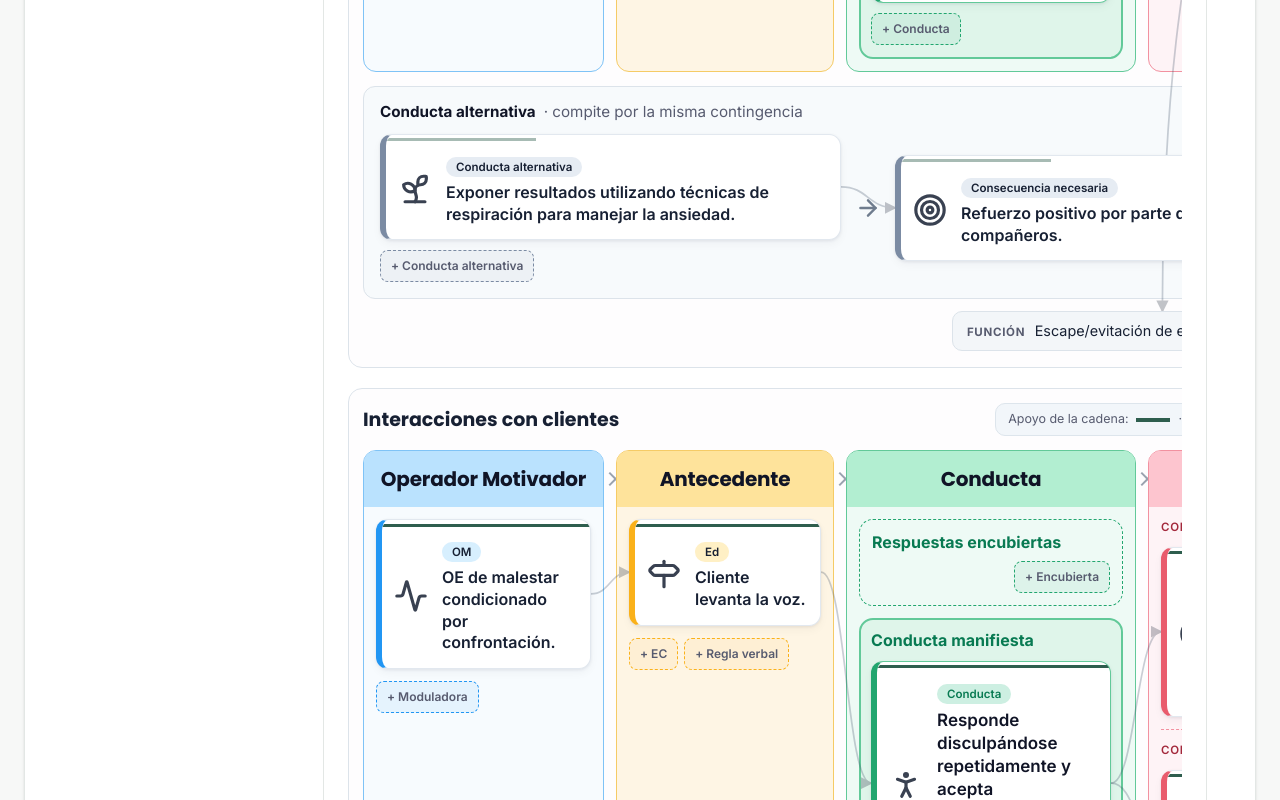
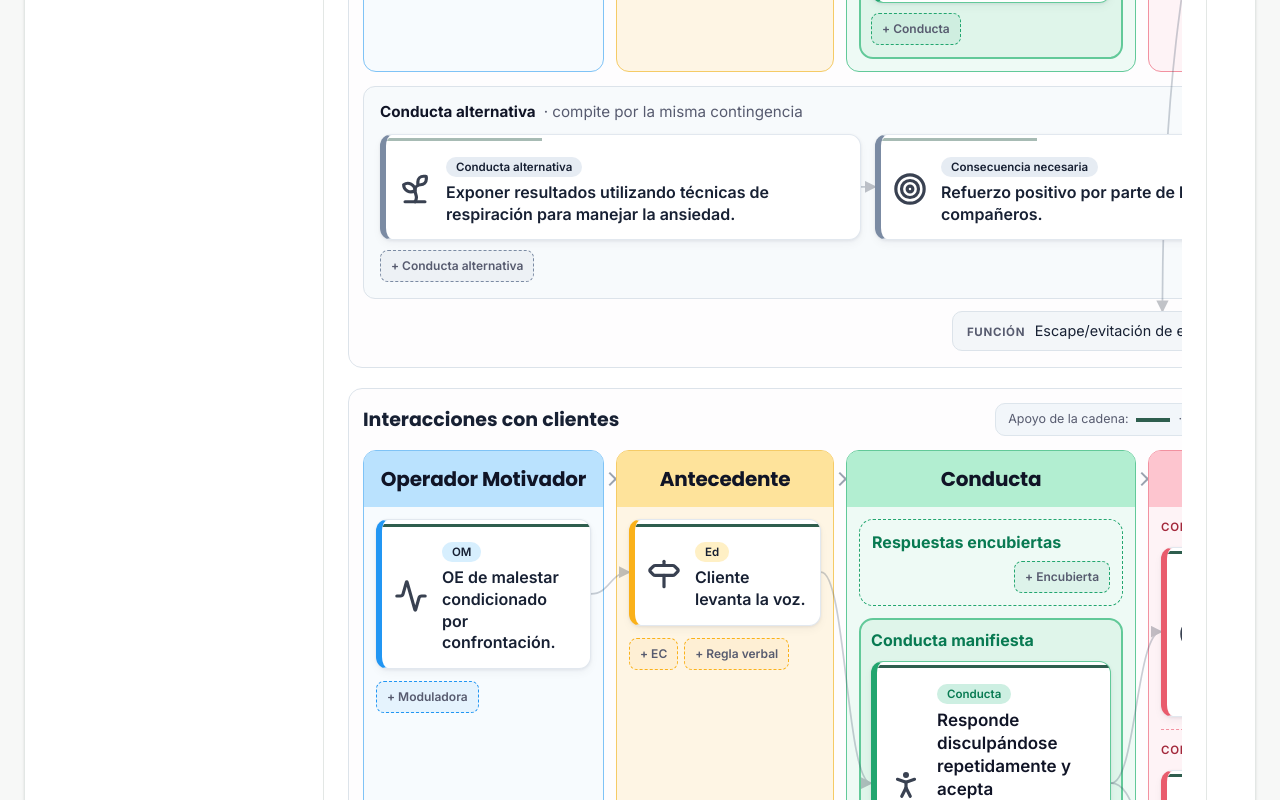
Before and after one commit to catcodesss/PAGINANALISIS, a Next.js app: page /maqueta in a window 1280 px wide. Shown: the part 2680-3480 px from the top of the page. Built offline with nearby package versions, Linux system fonts and the light colour scheme.

Commit message:
Quitar la flecha entre conducta alternativa y consecuencia necesaria
Sobraba: ahora son dos tarjetas lado a lado sin nada en medio.

Co-Authored-By: Claude Sonnet 5 <noreply@anthropic.com>

```diff
--- a/components/grafo/afc.module.css
+++ b/components/grafo/afc.module.css
@@ -428,16 +428,9 @@
 .alternativaCabecera strong { color: var(--afc-text-title); font-weight: 700; }
 .alternativaFila {
   display: grid;
-  grid-template-columns: minmax(0, 1fr) auto minmax(0, 1fr);
+  grid-template-columns: minmax(0, 1fr) minmax(0, 1fr);
   gap: 14px;
-  align-items: center;
-}
-.flecha {
-  width: 26px;
-  height: 26px;
-  color: var(--afc-line);
-  opacity: .7;
-  pointer-events: none;
+  align-items: start;
 }
 
 /* ---------- Función ---------- */
--- a/components/grafo/estilos/afc.tsx
+++ b/components/grafo/estilos/afc.tsx
@@ -1,7 +1,7 @@
 "use client";
 
 import { Fragment, useLayoutEffect, useRef, useState, type PointerEvent as EventoPuntero, type ReactNode } from "react";
-import { ArrowRight, GripVertical } from "lucide-react";
+import { GripVertical } from "lucide-react";
 import type { AnalisisFuncional } from "@/lib/types";
 import {
   apoyoCadena,
@@ -200,7 +200,6 @@ export default function VistaAFC({ analisis, nodos, renderNodo, renderAgregar, o
                   {alternativas.map((n) => <Fragment key={n.id}>{renderNodo(n)}</Fragment>)}
                   {renderAgregar("conducta", situacion.id, true)}
                 </div>
-                <ArrowRight className={s.flecha} strokeWidth={2.25} aria-hidden="true" />
                 <div className={s.lista}>
                   {necesarias.map((n) => <Fragment key={n.id}>{renderNodo(n)}</Fragment>)}
                   {renderAgregar("inmediata", situacion.id, true)}
```
